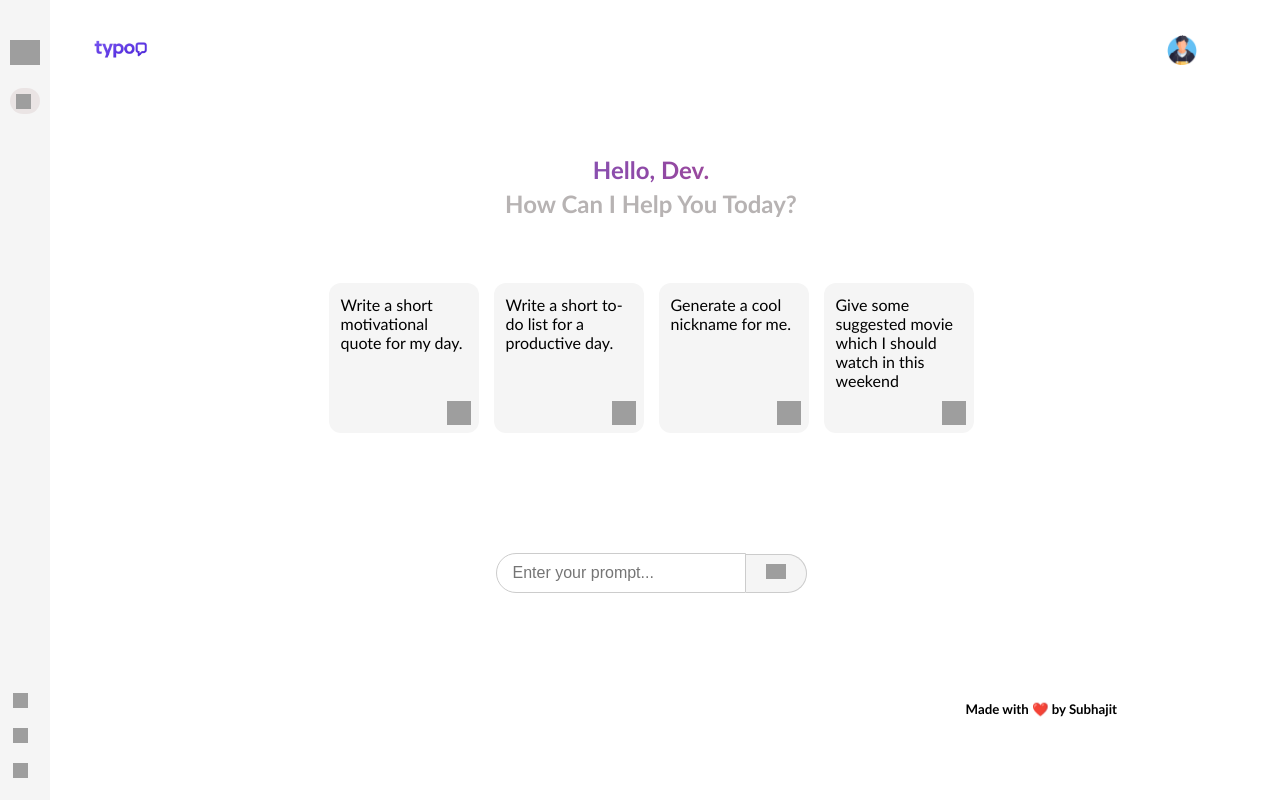
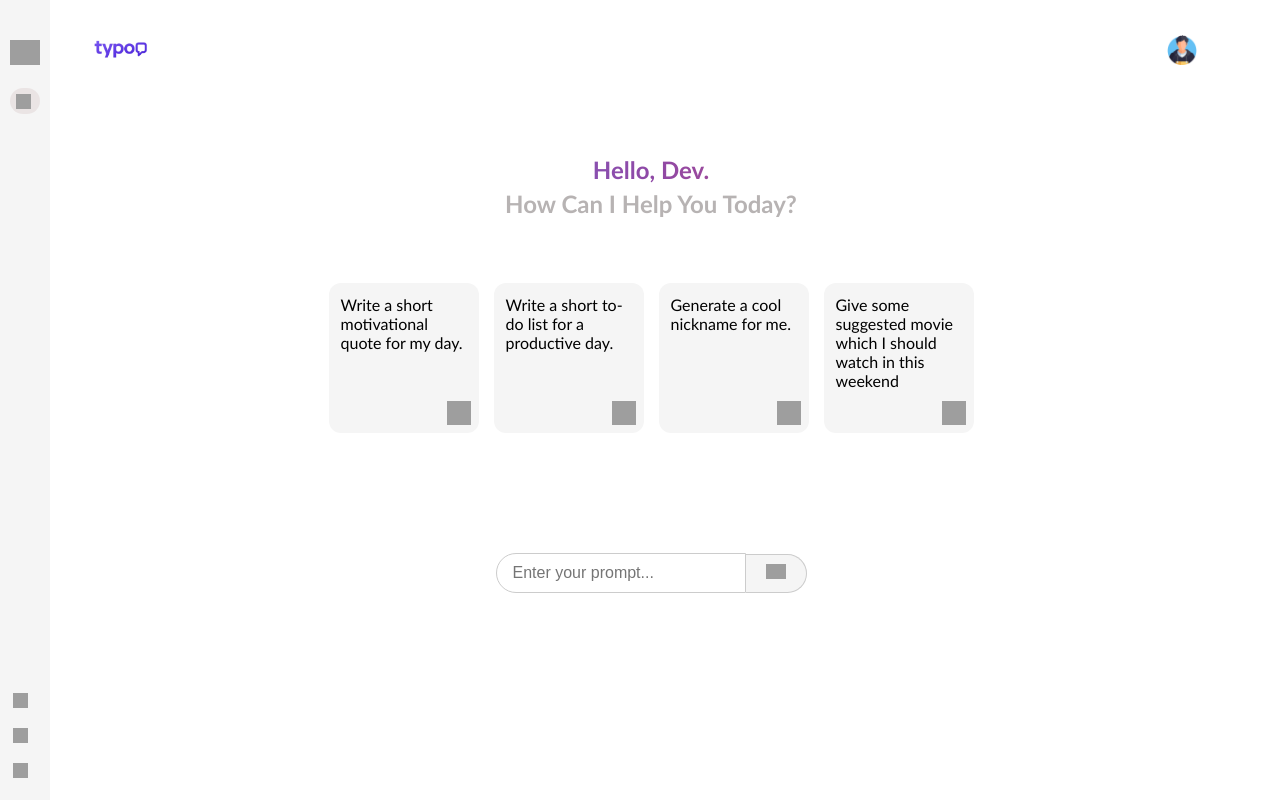
Before and after one commit to subhajit624/typoApp, a React (Vite) app: page / in a window 1280 px wide. Built offline with nearby package versions, Linux system fonts and the light colour scheme; grey boxes are pictures that could not be loaded.

Commit message:
remove footer

```diff
--- a/src/components/Front.jsx
+++ b/src/components/Front.jsx
@@ -92,7 +92,6 @@ function Front() {
           onSearch={handleSearch}
         />
 
-        {show ? <Footer /> : null}
       </div>
     </div>
   );
```
